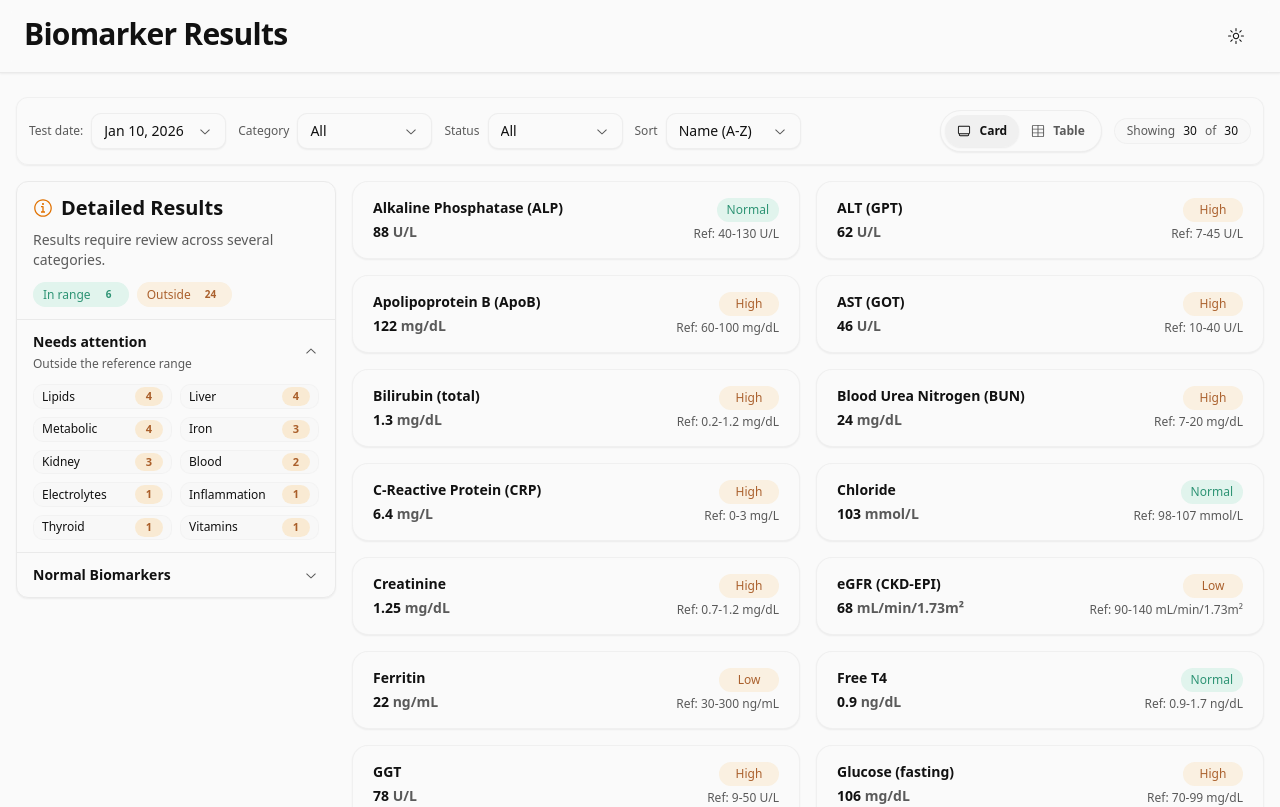
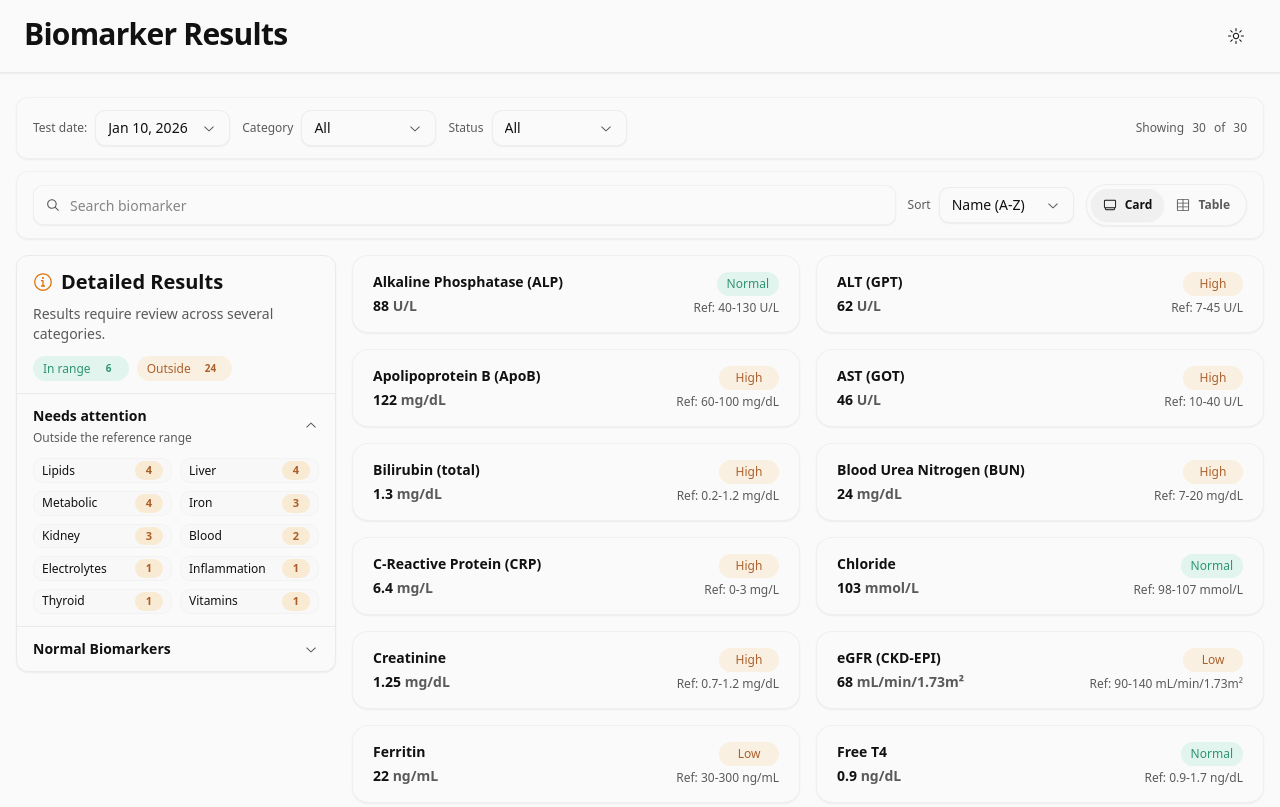
Before and after one commit to cmv161/aescolab-assignment, a React (Vite) app: page / in a window 1280 px wide. Shown: the top 807 px of the page. Built offline with nearby package versions, Linux system fonts and the light colour scheme.

Commit message:
feat: add biomarker search

```diff
--- a/src/components/FiltersBar.tsx
+++ b/src/components/FiltersBar.tsx
@@ -15,6 +15,9 @@ type Props = {
   sampleDates: string[];
   activeDate: string;
   onActiveDateChange: (value: string) => void;
+
+  searchQuery: string;
+  onSearchChange: (value: string) => void;
 
   categories: string[];
   category: CategoryFilter;
@@ -40,6 +43,8 @@ export function FiltersBar({
   sampleDates,
   activeDate,
   onActiveDateChange,
+  searchQuery,
+  onSearchChange,
   categories,
   category,
   onCategoryChange,
@@ -88,7 +93,10 @@ export function FiltersBar({
     },
   ];
   const activeFiltersCount =
-    (category !== "all" ? 1 : 0) + (status !== "all" ? 1 : 0) + (sort !== DEFAULT_SORT ? 1 : 0);
+    (category !== "all" ? 1 : 0) +
+    (status !== "all" ? 1 : 0) +
+    (sort !== DEFAULT_SORT ? 1 : 0) +
+    (searchQuery.trim().length > 0 ? 1 : 0);
 
   const ui: FiltersBarUI = {
     date: {
@@ -96,6 +104,10 @@ export function FiltersBar({
       value: activeDate,
       label: activeDateOption?.label ?? "No data",
       onChange: onActiveDateChange,
+    },
+    search: {
+      value: searchQuery,
+      onChange: onSearchChange,
     },
     groups: filterGroups,
     reset: {
@@ -114,7 +126,7 @@ export function FiltersBar({
   };
 
   return (
-    <div className="flex flex-col gap-3 rounded-xl border border-border/60 bg-bg/90 p-3 shadow-sm">
+    <div className="sticky top-16 z-20 flex flex-col gap-3 rounded-xl border border-border/60 bg-bg p-3 shadow-sm md:static md:z-auto md:border-0 md:bg-transparent md:p-0 md:shadow-none">
       <FiltersBarMobile ui={ui} />
       <FiltersBarDesktop ui={ui} />
     </div>
--- /dev/null
+++ b/src/components/filters/FilterSearchInput.tsx
@@ -0,0 +1,44 @@
+import { Cross2Icon, MagnifyingGlassIcon } from "@radix-ui/react-icons";
+
+import { cn } from "@/lib/cn";
+
+type Props = {
+  value: string;
+  onChange: (value: string) => void;
+  placeholder?: string;
+  className?: string;
+};
+
+export function FilterSearchInput({
+  value,
+  onChange,
+  placeholder = "Search biomarker",
+  className,
+}: Props) {
+  return (
+    <div className={cn("relative", className)}>
+      <MagnifyingGlassIcon className="pointer-events-none absolute left-3 top-1/2 h-4 w-4 -translate-y-1/2 text-muted" />
+      <input
+        type="search"
+        name="biomarkerSearch"
+        autoComplete="off"
+        spellCheck={false}
+        value={value}
+        onChange={(event) => onChange(event.target.value)}
+        placeholder={placeholder}
+        aria-label={placeholder}
+        className="filter-search-input h-10 w-full appearance-none rounded-lg border border-border/60 bg-bg pl-9 pr-9 text-sm text-fg shadow-sm transition focus-visible:outline-none focus-visible:border-fg/30"
+      />
+      {value.trim().length > 0 && (
+        <button
+          type="button"
+          onClick={() => onChange("")}
+          className="absolute right-2 top-1/2 inline-flex h-6 w-6 -translate-y-1/2 items-center justify-center rounded-full text-muted transition hover:text-fg"
+          aria-label="Clear search"
+        >
+          <Cross2Icon className="h-3.5 w-3.5" />
+        </button>
+      )}
+    </div>
+  );
+}
--- a/src/components/filters/FiltersBarDesktop.tsx
+++ b/src/components/filters/FiltersBarDesktop.tsx
@@ -1,3 +1,4 @@
+import { FilterSearchInput } from "@/components/filters/FilterSearchInput";
 import type { FiltersBarUI } from "@/components/filters/types";
 import { ViewToggle } from "@/components/filters/ViewToggle";
 import { SelectMenu } from "@/components/SelectMenu";
@@ -7,10 +8,14 @@ type Props = {
 };
 
 export function FiltersBarDesktop({ ui }: Props) {
-  const { date, groups, reset, view, resultCount } = ui;
+  const { date, groups, reset, view, resultCount, search } = ui;
+  const categoryGroup = groups.find((group) => group.id === "category");
+  const statusGroup = groups.find((group) => group.id === "status");
+  const sortGroup = groups.find((group) => group.id === "sort");
 
   return (
-    <div className="hidden md:flex w-full items-center justify-between">
+    <div className="hidden md:flex w-full flex-col gap-3">
+      <div className="flex items-center justify-between gap-3 rounded-xl border border-border/60 bg-bg/90 px-4 py-3 shadow-sm">
         <div className="flex items-center gap-3">
           <SelectMenu
             label="Test date:"
@@ -22,15 +27,25 @@ export function FiltersBarDesktop({ ui }: Props) {
             }}
           />
 
-        {groups.map((filter) => (
+          {categoryGroup && (
             <SelectMenu
-            key={filter.id}
-            label={filter.label}
-            value={filter.value}
-            options={filter.options}
-            onChange={filter.onChange}
+              key={categoryGroup.id}
+              label={categoryGroup.label}
+              value={categoryGroup.value}
+              options={categoryGroup.options}
+              onChange={categoryGroup.onChange}
             />
-        ))}
+          )}
+
+          {statusGroup && (
+            <SelectMenu
+              key={statusGroup.id}
+              label={statusGroup.label}
+              value={statusGroup.value}
+              options={statusGroup.options}
+              onChange={statusGroup.onChange}
+            />
+          )}
 
           {reset.show && (
             <button
@@ -43,15 +58,35 @@ export function FiltersBarDesktop({ ui }: Props) {
           )}
         </div>
 
-      <div className="flex items-center gap-3">
+        <div className="inline-flex items-center gap-2 text-xs text-muted">
+          <span>Showing</span>
+          <span className="font-medium text-muted">{resultCount.shown}</span>
+          <span>of</span>
+          <span className="font-medium text-muted">{resultCount.total}</span>
+        </div>
+      </div>
+
+      <div className="flex items-center justify-between gap-3 rounded-xl border border-border/60 bg-bg/90 px-4 py-3 shadow-sm">
+        <div className="flex flex-1 items-center gap-3">
+          <FilterSearchInput
+            value={search.value}
+            onChange={search.onChange}
+            className="flex-1 min-w-0"
+          />
+
+          {sortGroup && (
+            <SelectMenu
+              key={sortGroup.id}
+              label={sortGroup.label}
+              value={sortGroup.value}
+              options={sortGroup.options}
+              onChange={sortGroup.onChange}
+            />
+          )}
+        </div>
+
         <div className="inline-flex items-center gap-2">
           <ViewToggle value={view.value} onChange={view.onChange} />
-        </div>
-        <div className="inline-flex items-center gap-2 rounded-full border border-border/60 bg-border/10 px-3 py-1 text-xs text-muted">
-          <span>Showing</span>
-          <span className="font-medium text-fg">{resultCount.shown}</span>
-          <span>of</span>
-          <span className="font-medium text-fg">{resultCount.total}</span>
         </div>
       </div>
     </div>
--- a/src/components/filters/FiltersBarMobile.tsx
+++ b/src/components/filters/FiltersBarMobile.tsx
@@ -3,6 +3,7 @@ import { CalendarIcon, ChevronRightIcon, MixerHorizontalIcon } from "@radix-ui/r
 import { Fragment } from "react";
 
 import { FilterListDialog } from "@/components/filters/FilterListDialog";
+import { FilterSearchInput } from "@/components/filters/FilterSearchInput";
 import type { FiltersBarUI } from "@/components/filters/types";
 import { ViewToggle } from "@/components/filters/ViewToggle";
 
@@ -11,7 +12,7 @@ type Props = {
 };
 
 export function FiltersBarMobile({ ui }: Props) {
-  const { date, groups, reset, activeFiltersCount, view } = ui;
+  const { date, groups, reset, activeFiltersCount, view, search, resultCount } = ui;
 
   return (
     <div className="md:hidden">
@@ -36,7 +37,9 @@ export function FiltersBarMobile({ ui }: Props) {
         <ViewToggle value={view.value} onChange={view.onChange} />
 
         <div className="ml-auto flex items-center gap-2">
-          <span className="text-[11px] font-semibold text-muted">Filters</span>
+          <span className="hidden min-[400px]:inline text-[11px] font-semibold text-muted">
+            Filters
+          </span>
           <Dialog.Root>
             <Dialog.Trigger asChild>
               <button
@@ -54,7 +57,7 @@ export function FiltersBarMobile({ ui }: Props) {
             </Dialog.Trigger>
             <Dialog.Portal>
               <Dialog.Overlay className="fixed inset-0 z-40 bg-black/40 dark:bg-black/60 md:hidden" />
-              <Dialog.Content className="fixed left-0 right-0 top-0 z-50 h-[25vh] overflow-y-auto rounded-b-2xl border border-border bg-bg p-4 text-fg shadow-2xl dark:border-white/60 md:hidden">
+              <Dialog.Content className="fixed left-0 right-0 top-0 z-50 overflow-y-auto rounded-b-2xl border border-border bg-bg px-4 pb-6 pt-4 text-fg shadow-2xl dark:border-white/60 md:hidden">
                 <div className="mx-auto mb-3 h-1.5 w-12 rounded-full bg-border/60" />
                 <div className="flex items-center justify-between">
                   <Dialog.Title className="text-base font-semibold">Filters</Dialog.Title>
@@ -110,6 +113,20 @@ export function FiltersBarMobile({ ui }: Props) {
           </Dialog.Root>
         </div>
       </div>
+
+      <div className="mt-3 flex items-center gap-2">
+        <FilterSearchInput
+          value={search.value}
+          onChange={search.onChange}
+          className="flex-1 min-w-0"
+        />
+        <div className="inline-flex items-center gap-2 text-[11px] text-muted">
+          <span>Showing</span>
+          <span className="font-medium text-muted">{resultCount.shown}</span>
+          <span>of</span>
+          <span className="font-medium text-muted">{resultCount.total}</span>
+        </div>
+      </div>
     </div>
   );
 }
--- a/src/components/filters/types.ts
+++ b/src/components/filters/types.ts
@@ -22,6 +22,10 @@ export type FiltersBarUI = {
     label: string;
     onChange: (value: string) => void;
   };
+  search: {
+    value: string;
+    onChange: (value: string) => void;
+  };
   groups: ReadonlyArray<FilterGroup>;
   reset: {
     show: boolean;
--- a/src/hooks/useBiomarkersViewModel.ts
+++ b/src/hooks/useBiomarkersViewModel.ts
@@ -5,6 +5,7 @@ import type { CategoryFilter, EnrichedResult, StatusFilter } from "@/domain/type
 import {
   filterByCategory,
   filterBySampleDate,
+  filterBySearch,
   filterByStatus,
   getCategories,
   getSampleDates,
@@ -15,6 +16,7 @@ export function useBiomarkersViewModel(enriched: EnrichedResult[]) {
   const [sort, setSort] = useState<SortKey>(DEFAULT_SORT);
   const [dateSelection, setDateSelection] = useState<string>("");
   const [statusFilter, setStatusFilter] = useState<StatusFilter>("all");
+  const [searchQuery, setSearchQuery] = useState<string>("");
 
   const sampleDates = useMemo(() => getSampleDates(enriched), [enriched]);
 
@@ -38,16 +40,24 @@ export function useBiomarkersViewModel(enriched: EnrichedResult[]) {
   }, [category, categories]);
 
   const filtered = useMemo(() => {
-    const list = filterByStatus(filterByCategory(dateFiltered, activeCategory), statusFilter);
+    const list = filterBySearch(
+      filterByStatus(filterByCategory(dateFiltered, activeCategory), statusFilter),
+      searchQuery,
+    );
     return sortBiomarkers(list, sort);
-  }, [dateFiltered, activeCategory, sort, statusFilter]);
+  }, [dateFiltered, activeCategory, sort, statusFilter, searchQuery]);
 
-  const hasFilters = activeCategory !== "all" || sort !== DEFAULT_SORT || statusFilter !== "all";
+  const hasFilters =
+    activeCategory !== "all" ||
+    sort !== DEFAULT_SORT ||
+    statusFilter !== "all" ||
+    searchQuery.trim().length > 0;
 
   const resetFilters = useCallback(() => {
     setCategory("all");
     setSort(DEFAULT_SORT);
     setStatusFilter("all");
+    setSearchQuery("");
   }, []);
 
   return {
@@ -64,6 +74,8 @@ export function useBiomarkersViewModel(enriched: EnrichedResult[]) {
     setActiveDate: setDateSelection,
     statusFilter,
     setStatusFilter,
+    searchQuery,
+    setSearchQuery,
     hasFilters,
     resetFilters,
   };
--- a/src/index.css
+++ b/src/index.css
@@ -19,3 +19,12 @@ body {
   margin: 0;
   min-height: 100vh;
 }
+
+.filter-search-input::-webkit-search-cancel-button {
+  -webkit-appearance: none;
+  appearance: none;
+}
+
+.filter-search-input::-ms-clear {
+  display: none;
+}
--- a/src/lib/biomarkerFilters.ts
+++ b/src/lib/biomarkerFilters.ts
@@ -40,3 +40,9 @@ export function filterByStatus(
   if (statusFilter === "all") return rows;
   return rows.filter((r) => r.status === statusFilter);
 }
+
+export function filterBySearch(rows: EnrichedResult[], query: string): EnrichedResult[] {
+  const term = query.trim().toLowerCase();
+  if (!term) return rows;
+  return rows.filter((r) => r.biomarker.name.toLowerCase().includes(term));
+}
--- a/src/pages/BiomarkersPage.tsx
+++ b/src/pages/BiomarkersPage.tsx
@@ -37,6 +37,8 @@ export function BiomarkersPage() {
     setActiveDate,
     statusFilter,
     setStatusFilter,
+    searchQuery,
+    setSearchQuery,
     hasFilters,
     resetFilters,
   } = useBiomarkersViewModel(enriched);
@@ -61,6 +63,8 @@ export function BiomarkersPage() {
               sampleDates={sampleDates}
               activeDate={activeDate}
               onActiveDateChange={setActiveDate}
+              searchQuery={searchQuery}
+              onSearchChange={setSearchQuery}
               categories={categories}
               category={category}
               onCategoryChange={setCategory}
```
Also changed, not shown: src/components/states/LoadingSkeleton.tsx (+37 -10 lines). Lines whose indentation alone changed are shown as unchanged.
